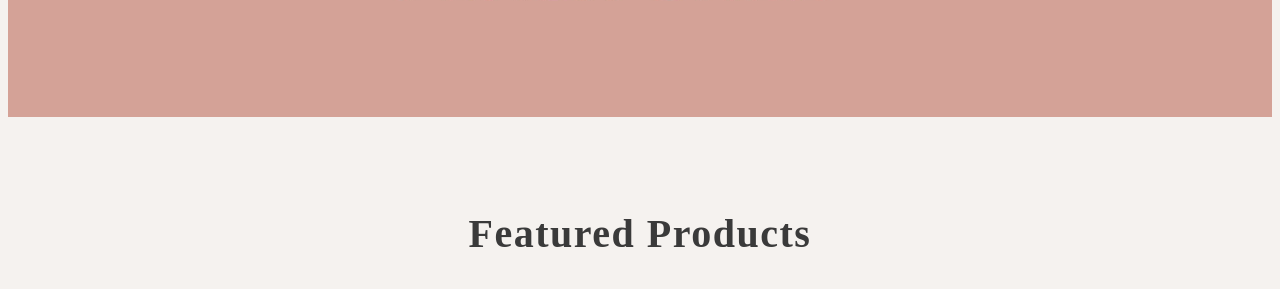
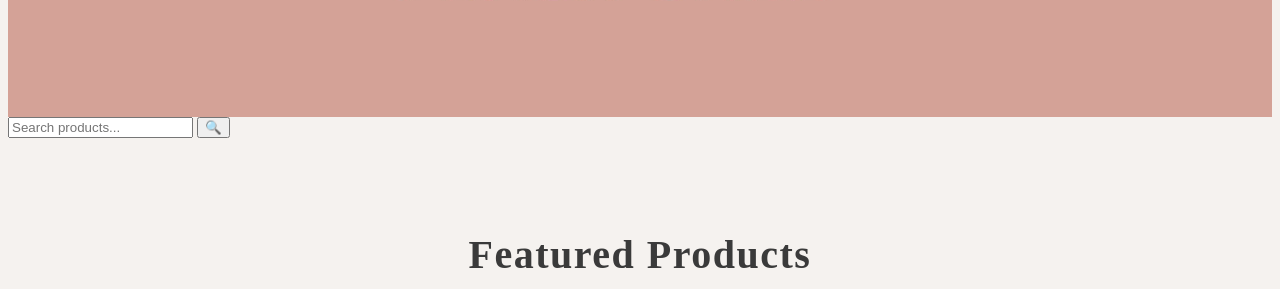
Before and after one commit to Lotus191524/Zoletsa, a plain HTML site: page index.html in a window 1280 px wide. Shown: the part 750-1039 px from the top of the page. Drawn offline with Linux system fonts and the light colour scheme.

Commit message:
Update index.html

```diff
--- a/index.html
+++ b/index.html
@@ -47,6 +47,13 @@
 </section>
 
 <!-- PRODUCTS -->
+
+  <!-- Search Bar -->
+  <div class="search-container">
+    <input type="text" id="productSearch" placeholder="Search products...">
+    <button onclick="searchProducts()">🔍</button>
+  </div>
+
 <section id="products">
   <h2>Featured Products</h2>
 
```
